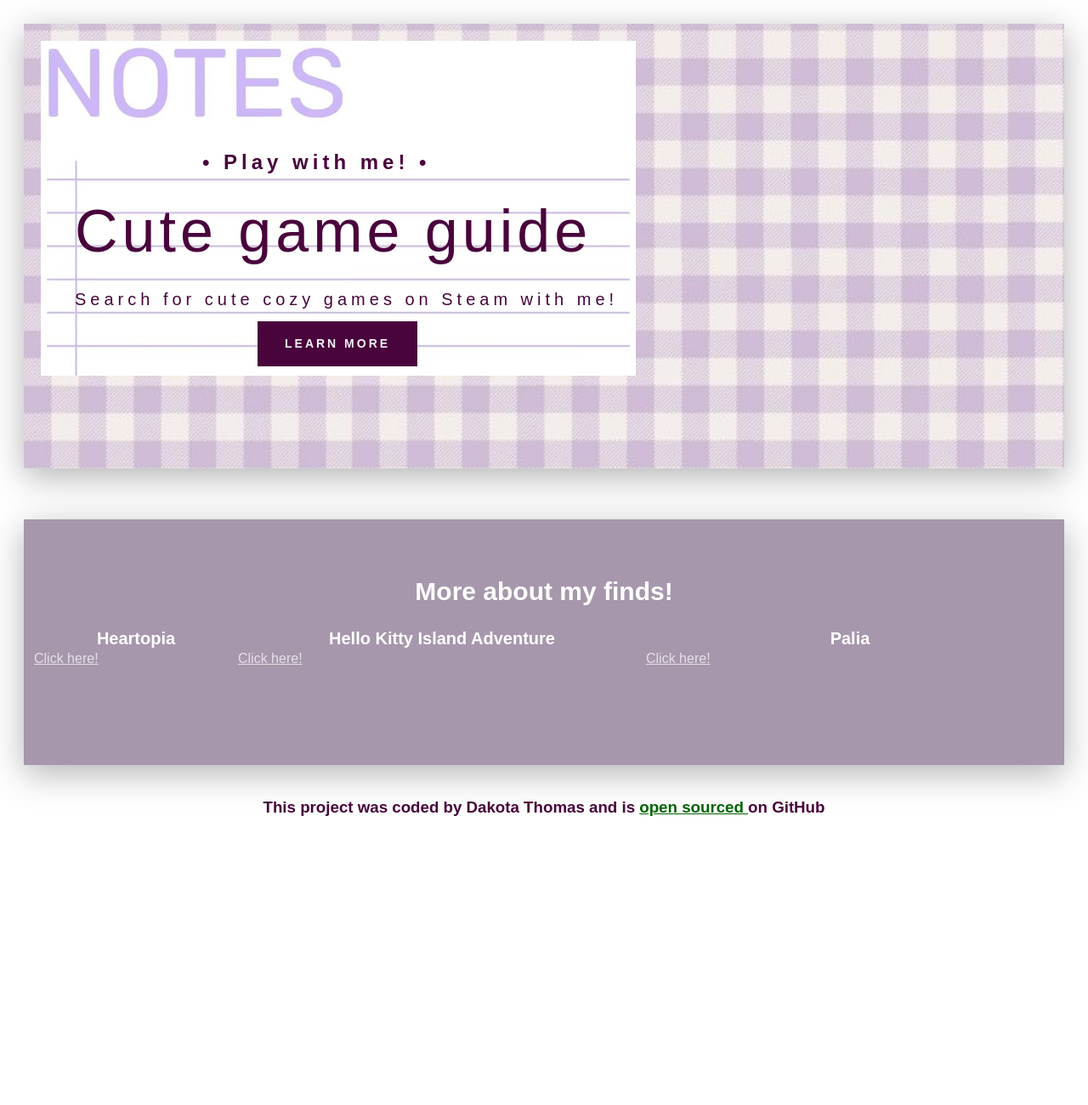
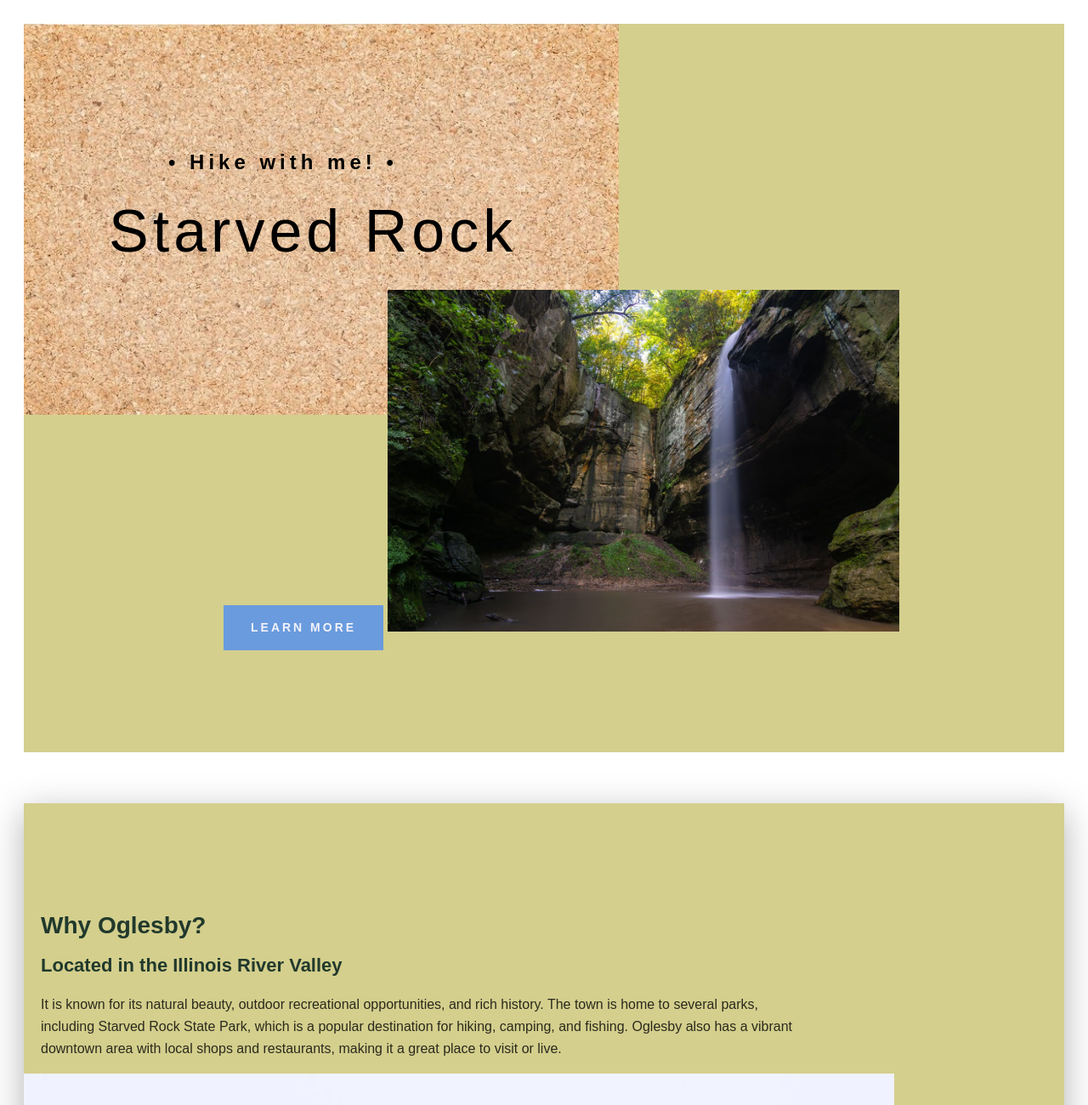
Before and after one commit to ThomasDakota/Travel-Project-2-20-2026, a plain HTML site: page index.html in a window 1280 px wide. Shown: the top 1300 px of the page at 85% size. Before the commit the page ends 980 px from the top, so only its background shows below. Drawn offline with Linux system fonts and the light colour scheme.

Commit message:
Rebranding Website

```diff
--- a/index.html
+++ b/index.html
@@ -6,38 +6,57 @@
     <meta charset="UTF-8">
     <meta name="viewport" content="width=device-width, initial-scale=1.0">
     <meta name="description"
-        content="This is a game/web development project used to showcase my front-end skills while also sharing the games I have discovered." />
-    <title>Steam cozy and cute games</title>
+        content="Explore the beautiful Starved Rock State Park and surrounding areas with our hiking guides and information." />
+    <title>Hiking Adventures</title>
 </head>
 
 <body>
     <div class="container">
         <header>
-            <h3>• Play with me! •</h3>
-            <h1>Cute game guide</h1>
-            <h2>Search for cute cozy games on Steam with me!</h2>
-            <a href="#more">Learn More</a>
+            <h3>• Hike with me! •</h3>
+            <h1>Starved Rock</h1>
+            <a href="https://dnr.illinois.gov/parks.html #more" target="_blank">Learn More</a>
+            <img class="StarvedWaterfall" src="../images/StarvedWaterfall.jpg" alt="Starved Rock State Park" class="center">
 
         </header>
+
+        <main>
+            <h3>Why Oglesby?</h3>
+<h2>Located in the Illinois River Valley</h2>
+            <p> It is known for its
+                natural beauty, outdoor recreational opportunities, and rich history. The town is home to several parks,
+                including Starved Rock State Park, which is a popular destination for hiking, camping, and fishing. Oglesby
+                also has a vibrant downtown area with local shops and restaurants, making it a great place to visit or live. </p>
+                <img class="Oglesby" src="../images/Oglesby.jpg" alt="City of Oglesby" class="center">
+        </main>
         <footer>
-            <h2>More about my finds!</h2>
+            <h2>Inside Starved Rock</h2>
             <section class="grid">
                 <div>
-                    <h3>Heartopia</h3>
-                    <a href="https://store.steampowered.com/app/4025700/Heartopia/">Click here!</a>
-                    <p></p>
+                    <h3>Starved-Rock</h3>
+                    <a href="https://dnr.illinois.gov/parks/park.starvedrock.html" target="_blank">Click here!</a>
+                    <p> Known for its
+                        18 sandstone canyons,
+                        seasonal waterfalls, and 13+ miles of trails carved by ancient glacial meltwater. The park sits
+                        along the Illinois River
+                        and offers bluff overlooks, forested paths, and canyon hikes that feel surprisingly rugged for
+                        central Illinois.</p>
                 </div>
                 <div>
-                    <h3>Hello Kitty Island Adventure</h3>
-                    <a href="https://store.steampowered.com/app/2495100/Hello_Kitty_Island_Adventure/">Click here!</a>
-                    <p></p>
+                    <h3>Matthiessen State Park</h3>
+                    <a href="https://dnr.illinois.gov/parks/park.matthiessen.html" target="_blank">Click here!</a>
+                    <p>A few minutes south of Starved Rock, Matthiessen offers deep canyons, forest trails, waterfalls,
+                        and prairie areas. It’s slightly quieter than Starved Rock but just as beautiful, with excellent
+                        photo spots and varied terrain.</p>
                 </div>
                 <div>
-                    <h3>Palia</h3>
-                    <a
-                        href="https://store.steampowered.com/app/2707930/Palia/?gad_source=1&gad_campaignid=23519058958&gbraid=0AAAAAqD7is2IcgpdvBgoR0V3YAJYaz78M&gclid=CjwKCAjwhqfPBhBWEiwAZo196leA0YT0akXWEH0vKchksdFWHolo3hko-dbpYURYysRKk5J82FlEDRoCKv4QAvD_BwE">Click
+                    <h3>LaSalle Canyon</h3>
+                    <a href="https://dnr.illinois.gov/parks/park.lasalle.html" target="_blank">Click
                         here!</a>
-                    <p></p>
+                    <p>If you want an additional distinct hike without leaving the area, LaSalle Canyon features a
+                        waterfall flowing directly
+                        into a large sandstone amphitheater, making it one of the most dramatic canyon hikes in the
+                        park.</p>
                 </div>
 
     </div>
--- a/src/styles.css
+++ b/src/styles.css
@@ -12,6 +12,7 @@
 .grid {
     display: grid;
     grid-template-columns: 1fr 2fr 2fr;
+    grid-gap: 64px;
 }
 
 section {
@@ -19,25 +20,22 @@
     margin: 0 auto;
 }
 
+
 header {
+    background: #ECE69D;;
     background-image:
-        url('../images/Purplenotepaper.jpg'),
-        url('../images/PurpleGingham.jpg'),
+        url('../images/Bulletin Board.jpg'),
         linear-gradient(rgba(0, 0, 0, 0.1), rgba(0, 0, 0, 0.1));
-    background-repeat: no-repeat, no-repeat, no-repeat;
-    background-size: 700px auto, cover, cover;
-    background-position: left 20px top 20px, center center, center center;
-    color: #49043c;
+    background-repeat: no-repeat, no-repeat;
+    background-size: 700px auto, cover;
     text-align: left;
     padding-top: 150px;
     padding-bottom: 120px;
-    padding-left: 60px;
-    filter: drop-shadow(0 10px 20px rgba(0, 0, 0, 0.3));
+    padding-left: 20px;
     margin-bottom: 60px;
 }
 
 header h1,
-header h2,
 header h3 {
     line-height: 1.1;
     margin: 5px 0;
@@ -48,13 +46,7 @@
     font-size: 70px;
     letter-spacing: 5px;
     margin: 30px 0;
-}
-
-header h2 {
-    font-weight: 150;
-    font-size: 20px;
-    letter-spacing: 5px;
-    margin: 0;
+    margin-left: 80px;
 }
 
 
@@ -76,16 +68,70 @@
     text-transform: uppercase;
     text-decoration: none;
     color: #F3F2F9;
-    background-color: #49043c;
+    background-color: #699BDE;
     padding: 16px 32px;
     margin-top: 15px;
     margin-left: 215px;
     display: inline-block;
 }
 
+.StarvedWaterfall {
+    display: inline-block;
+    margin: 0 auto;
+    max-width: 50%;
+    height: auto;
+}
+
+
+main {
+    background: linear-gradient(rgba(0, 0, 0, 0.1), rgba(0, 0, 0, 0.1)), #ECE69D;
+    background-repeat: no-repeat;
+    background-size: cover;
+    filter: drop-shadow(0 10px 20px rgba(0, 0, 0, 0.3));
+    padding: 100px 0;
+    margin: 0 auto;
+    text-align: left;
+    margin-bottom: 60px;
+}
+
+.oglesby {
+    display: inline-block;
+    margin: 0 auto;
+    max-width: 50%;
+    height: auto;
+}
+
+main h3,
+main h2,
+main p {
+    margin-left: 20px;
+    margin-right: 20px;
+}
+
+main h3 {
+    font-weight: 700;
+    font-size: 28px;
+    margin-bottom: 10px;
+    color: #21392c;
+}
+
+main h2 {
+    font-weight: 600;
+    font-size: 22px;
+    margin-bottom: 20px;
+    color: #21392c;
+}
+
+main p {
+    font-size: 16px;
+    line-height: 26px;
+    opacity: 0.8;
+    max-width: 900px;
+}
+
 footer {
     color: white;
-    background: linear-gradient(rgba(0, 0, 0, 0.1), rgba(0, 0, 0, 0.1)), #B9A8BF;
+    background: linear-gradient(rgba(0, 0, 0, 0.1), rgba(0, 0, 0, 0.1)), #85A664;
     background-repeat: no-repeat;
     background-size: cover;
     filter: drop-shadow(0 10px 20px rgba(0, 0, 0, 0.3));
```
Also changed, not shown: images/Bulletin Board.jpg (added), images/Heartopia.webp (deleted), images/Hello Kitty Adventure.jpg (deleted), images/Oglesby.jpg (added), images/PurpleGingham.jpg (deleted), images/Purplenotepaper.jpg (deleted), images/SquarePalia.jpg (deleted), images/StarvedWaterfall.jpg (added).
